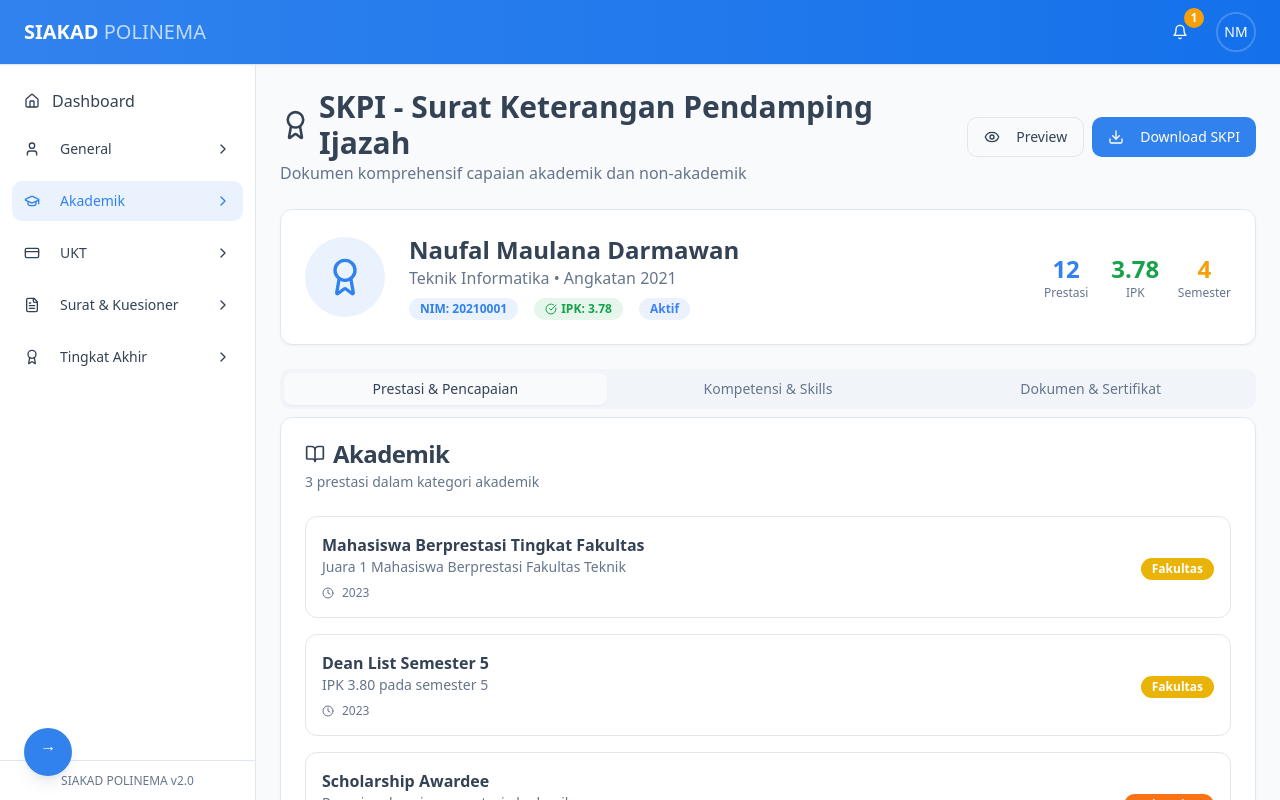
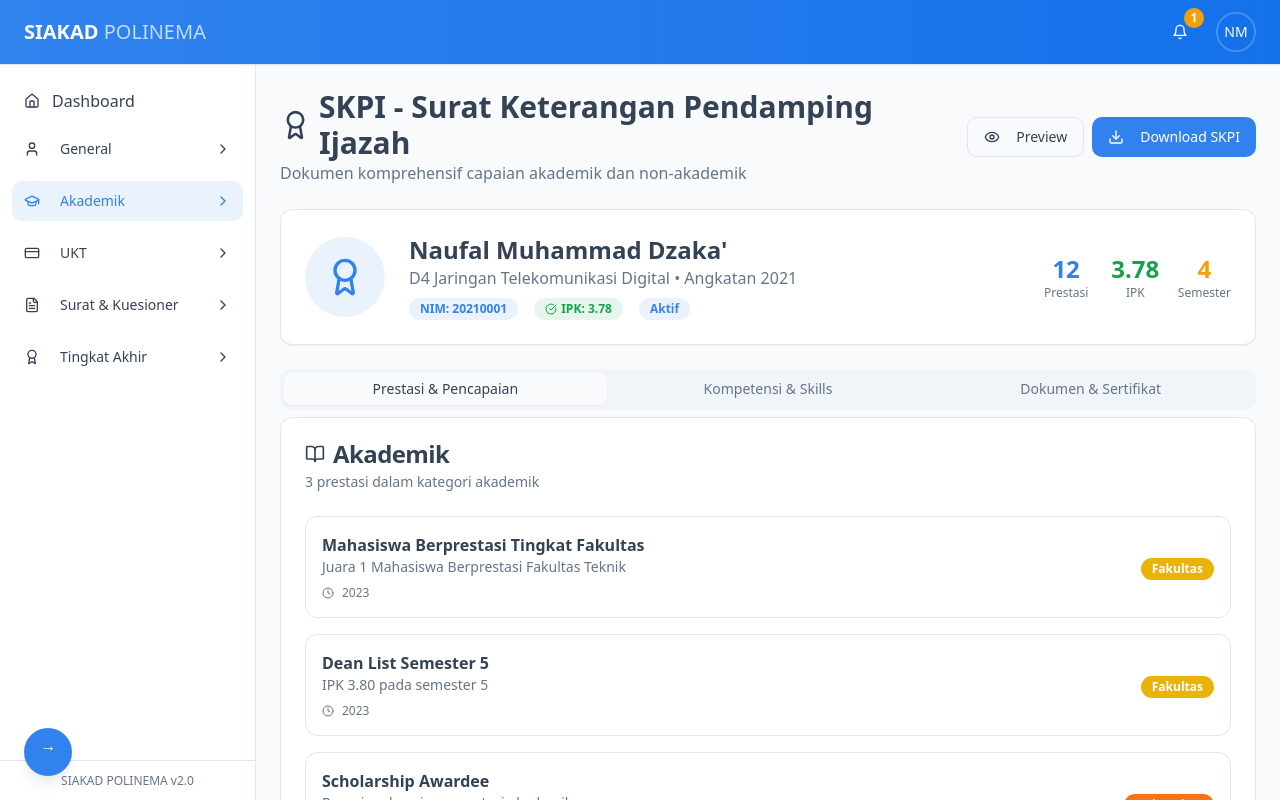
Before and after one commit to Nexuszzz/sia-revamp, a React (Vite) app: page /akademik/skpi in a window 1280 px wide. Shown: the top 800 px of the page. Built offline with nearby package versions, Linux system fonts and the light colour scheme.

Commit message:
Refactor: Update student name
Update the student's name to "Naufal Muhammad Dzaka" in the SKPI page.

```diff
--- a/src/pages/akademik/SKPI.tsx
+++ b/src/pages/akademik/SKPI.tsx
@@ -12,9 +12,9 @@ const SKPI = () => {
   const [selectedSection, setSelectedSection] = useState('overview');
 
   const studentData = {
-    nama: 'Naufal Maulana Darmawan',
+    nama: 'Naufal Muhammad Dzaka\'',
     nim: '20210001',
-    prodi: 'Teknik Informatika',
+    prodi: 'D4 Jaringan Telekomunikasi Digital',
     angkatan: '2021',
     ipk: 3.78,
     status: 'Aktif'
```
